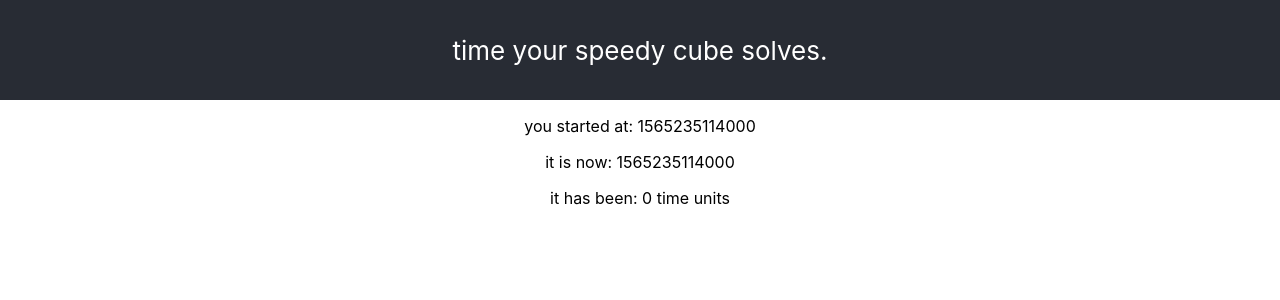
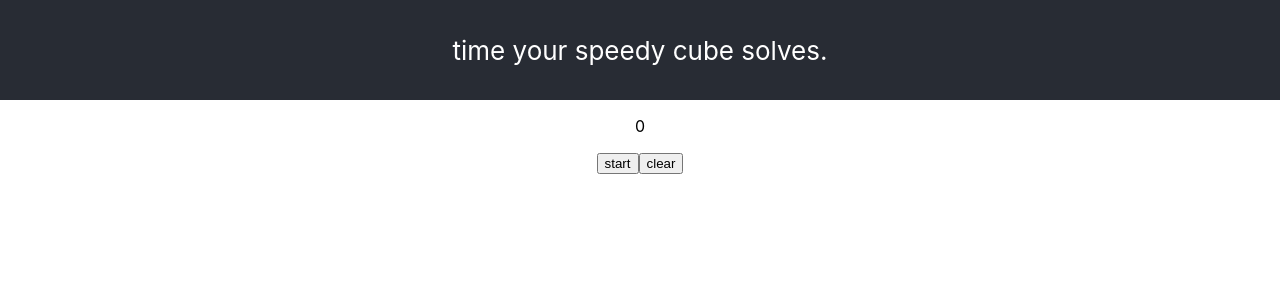
Before and after one commit to cubemer/speed-solve-timer, a React (Create React App) app: page / in a window 1280 px wide. Shown: the top 300 px of the page. Built offline with nearby package versions, Linux system fonts and the light colour scheme.

Commit message:
Make it work
It works now, wohoo

```diff
--- a/src/App.js
+++ b/src/App.js
@@ -3,48 +3,49 @@ import './App.css';
 
 class Timer extends React.Component {
   state = {
-    startTime: null,
-    now: null
+    offset: null,
+    clock: 0,
+    interval: null
   }
 
   componentDidMount() {
     this.setState({
-      startTime: new Date().getTime().toString()
+      offset: new Date()
     })
   }
 
   componentDidUpdate() {
-    const currentDate = new Date().getTime()
+    console.log(this.state.offset);
+  }
+
+  updateClockHandler = () => {
     this.setState(prevState => {
-      if (prevState.now !== currentDate) {
-        return {
-          now: currentDate
-        }
-      }
+      const now = new Date()
+      const d = now - prevState.offset
+
+      return({
+        offset: now,
+        clock: prevState.clock + d
+      })
+
     })
   }
 
-  countTime = () => {
-    let counter = 0;
-    const timer = setTimeout((
-      counter += 1
-    ), 1);
-    return timer;
+  clearClockHandler = () => {
+    this.setState({
+      offset: new Date(),
+      clock: 0,
+      interval: null
+    })
   }
 
 
   render() {
     return(
       <div>
-        <p>
-          you started at: {this.state.startTime}
-        </p>
-        <p>
-          it is now: {this.state.now}
-        </p>
-        <p>
-          it has been: {this.state.now - this.state.startTime} time units
-        </p>
+        <p>{this.state.clock / 1000}</p>
+        <button onClick={this.updateClockHandler}>start</button>
+        <button onClick={this.clearClockHandler}>clear</button>
       </div>
     )
   }
```
